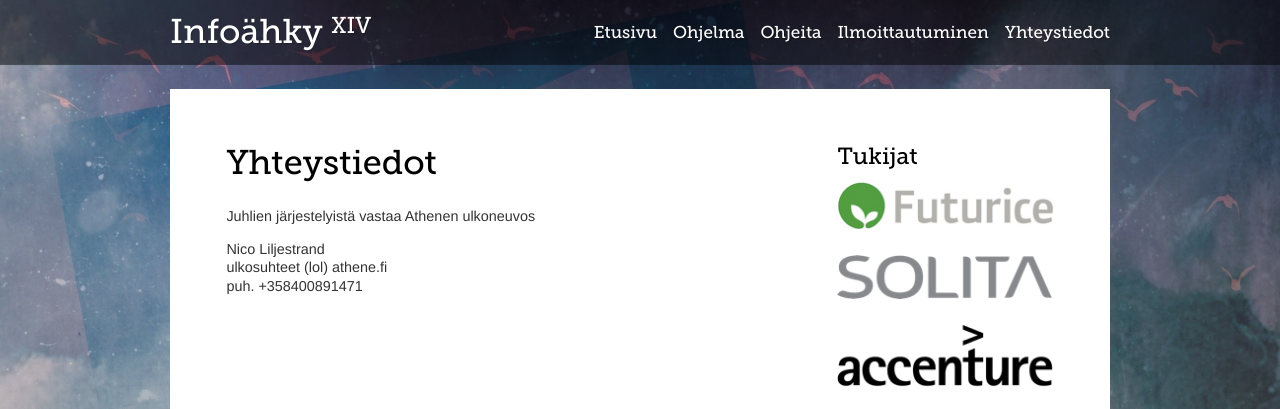
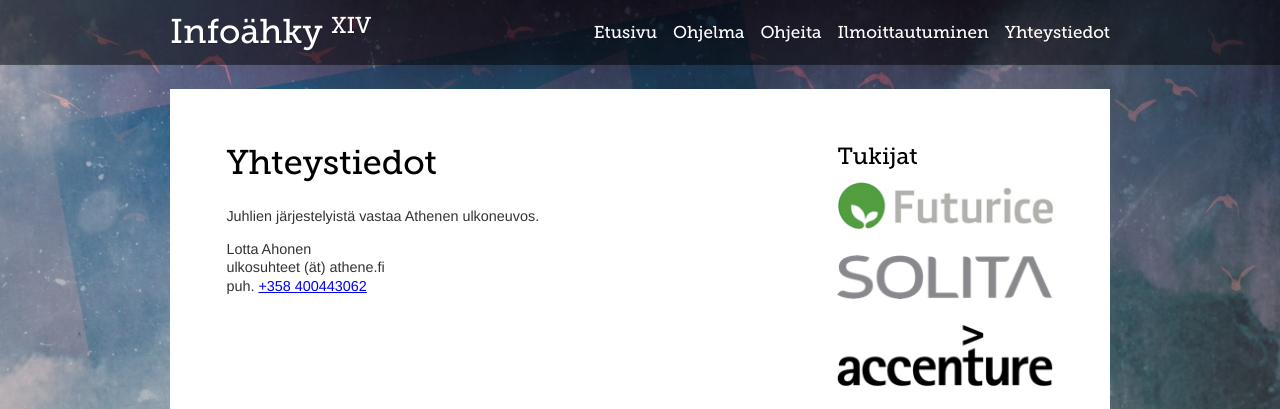
Before and after one commit to atk-partio/ahky, a Jekyll site: the page built from yhteystiedot.html, in a window 1280 px wide. Shown: the top 409 px of the page. Built offline with Jekyll 4.4.1, drawn with Linux system fonts in a browser that asks for light colours; Markdown is read by kramdown in place of the engine named in the settings.

Commit message:
Added placeholder content to empty pages.

```diff
--- a/ilmoittautuminen.html
+++ b/ilmoittautuminen.html
@@ -27,3 +30,4 @@
 80e valmistuneet<br>
 </p>
 Lauantaina järjestettävän silliaamiaisen hinta on 8e etukäteen ja 10e ovelta.
+-->
--- a/index.html
+++ b/index.html
@@ -5,5 +5,8 @@
 
 <h1>Tervetuloa Infoähkyyn!</h1>
 <p>
-Moro!
+Infoähky järjestetään tänä vuonna perjantaina 1.11. ravintola Hima &amp; Salissa.
 </p>
+<p>
+Lisätietoa seuraa!
+</p>
--- a/ohjelma.html
+++ b/ohjelma.html
@@ -5,5 +5,5 @@
 
 <h1>Ohjelma</h1>
 <p>
-TODO Ohjelma
+Ohjelma julkistetaan piakkoin.
 </p>
--- a/yhteystiedot.html
+++ b/yhteystiedot.html
@@ -5,10 +5,10 @@
 
 <h1>Yhteystiedot</h1>
 <p>
-Juhlien järjestelyistä vastaa Athenen ulkoneuvos
+Juhlien järjestelyistä vastaa Athenen ulkoneuvos.
 </p>
 <p>
-Nico Liljestrand<br>
-ulkosuhteet (lol) athene.fi<br>
-puh. +358400891471
+Lotta Ahonen<br>
+ulkosuhteet (ät) athene.fi<br>
+puh. <a href="tel:+358400443062">+358 400443062</a>
 </p>
```
Also changed, not shown: other parts of ilmoittautuminen.html (+3 -0 lines).
